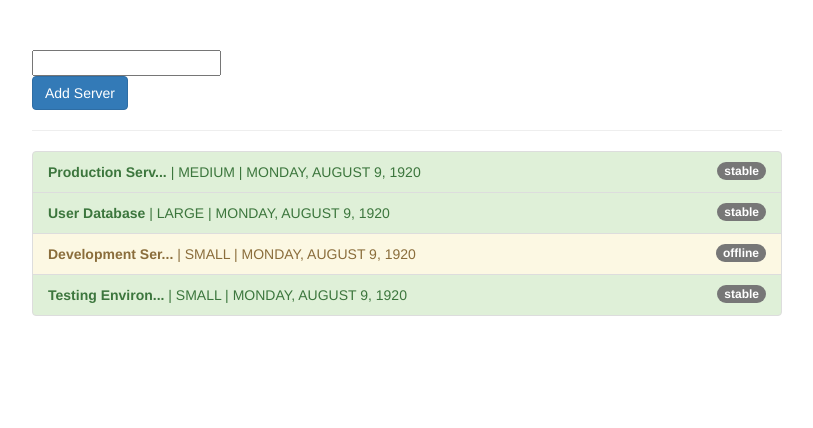
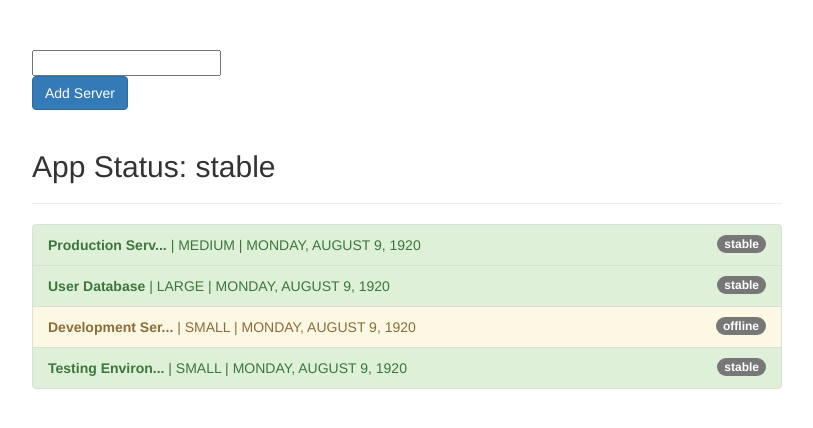
Before and after one commit to johndexteriv/angularPipes, an Angular app in the folder pipes-start/: page / in a window 1280 px wide. Shown: the top 428 px of the page, without its empty margins (233-1046 px from the left). Built offline with nearby package versions, Linux system fonts and the light colour scheme.

Commit message:
Mock async pipe with appStatus promise w 2 second timeout

```diff
--- a/pipes-start/src/app/app.component.html
+++ b/pipes-start/src/app/app.component.html
@@ -6,6 +6,8 @@
       <button class="btn btn-primary" (click)="onAddServer()">
         Add Server
       </button>
+      <br /><br />
+      <h2>App Status: {{ appStatus | async }}</h2>
       <hr />
       <ul class="list-group">
         <li
--- a/pipes-start/src/app/app.component.ts
+++ b/pipes-start/src/app/app.component.ts
@@ -6,6 +6,12 @@ import { Component } from "@angular/core";
   styleUrls: ["./app.component.css"],
 })
 export class AppComponent {
+  appStatus = new Promise((resolve, reject) => {
+    setTimeout(() => {
+      resolve("stable");
+    }, 2000);
+  });
+
   servers = [
     {
       instanceType: "medium",
```
